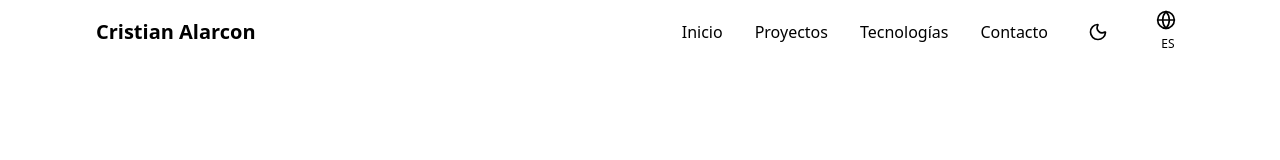
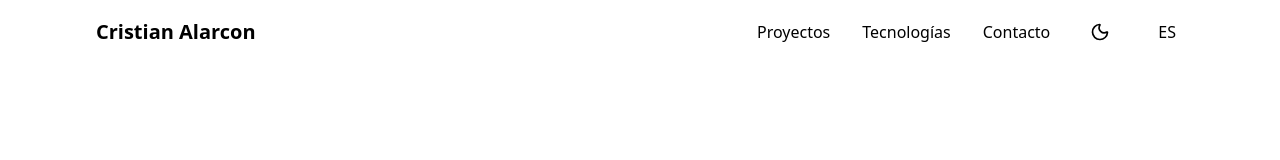
Before and after one commit to CristianAlarconDev/PortfolioV2, a React (Vite) app: page / in a window 1280 px wide. Shown: the top 160 px of the page. Built offline with nearby package versions, Linux system fonts and the light colour scheme.

Commit message:
se quita globe icon y se cambia fuente del texto language

```diff
--- a/src/components/Navbar.jsx
+++ b/src/components/Navbar.jsx
@@ -32,9 +32,6 @@ export default function Navbar() {
 
             {/* Desktop Menu */}
             <div className="hidden md:flex space-x-8 items-center">
-                <Link href="#home" className="text-foreground/70 hover:text-foreground transition-colors">
-                {translate("home")}
-                </Link>
                 <Link href="#projects" className="text-foreground/70 hover:text-foreground transition-colors">
                 {translate("projects")}
                 </Link>
@@ -58,8 +55,7 @@ export default function Navbar() {
                 className="p-2 rounded-lg bg-card hover:bg-card/80 transition-colors"
                 aria-label="Toggle language"
                 >
-                <Globe size={20} />
-                <span className="text-xs ml-1">{language.toUpperCase()}</span>
+                <span className="text-foreground/70">{language.toUpperCase()}</span>
                 </button>
             </div>
 
@@ -77,7 +73,6 @@ export default function Navbar() {
                 className="p-2 rounded-lg bg-card hover:bg-card/80 transition-colors"
                 aria-label="Toggle language"
                 >
-                <Globe size={20} />
                 </button>
                 <button className="md:hidden" onClick={() => setIsOpen(!isOpen)} aria-label="Toggle menu">
                 {isOpen ? <X size={24} /> : <Menu size={24} />}
@@ -88,9 +83,6 @@ export default function Navbar() {
             {/* Mobile Menu */}
             {isOpen && (
             <div className="md:hidden pb-4 space-y-2">
-                <Link href="#home" className="block text-foreground/70 hover:text-foreground transition-colors py-2">
-                {translate("home")}
-                </Link>
                 <Link href="#projects" className="block text-foreground/70 hover:text-foreground transition-colors py-2">
                 {translate("projects")}
                 </Link>
```
